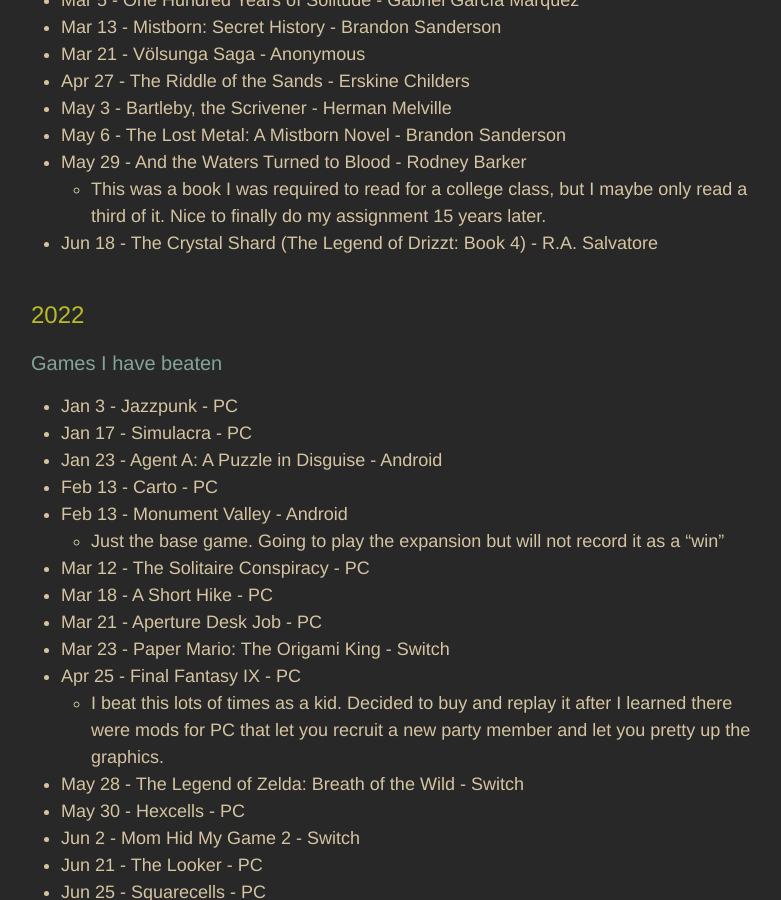
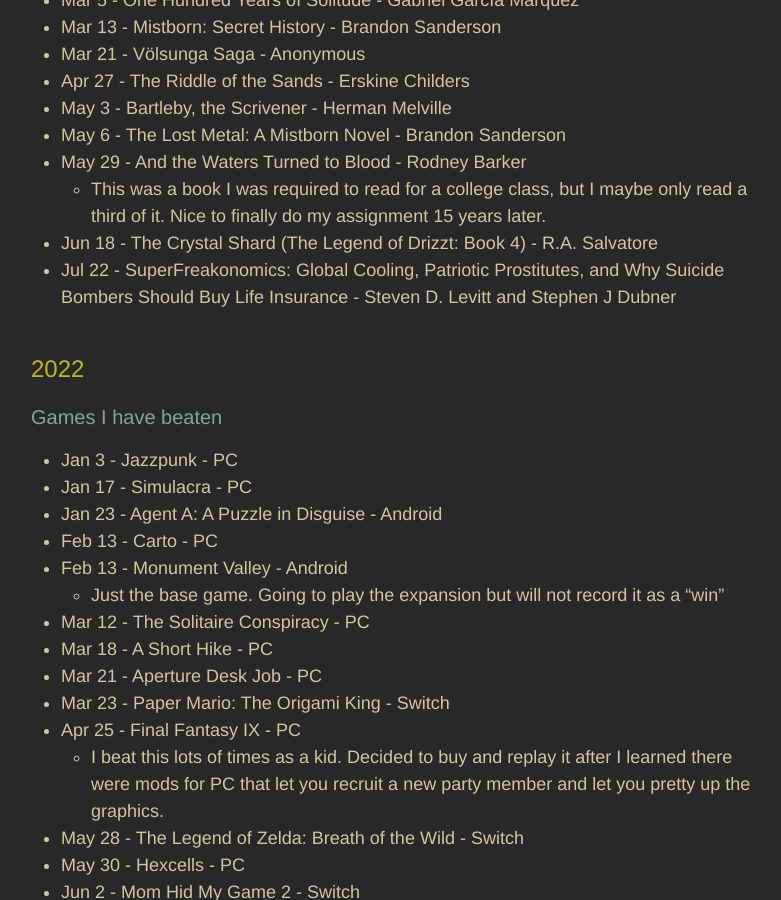
Before and after one commit to adkinsrs/sadkins_site, a Jekyll site: the page built from misc.md, in a window 1280 px wide and 900 px high, scrolled down 1334 px. Shown: the whole window, without its empty margins (239-1020 px from the left). Built offline with Jekyll 4.4.1, drawn with Linux system fonts in a browser that asks for light colours.

Commit message:
read a book

```diff
--- a/misc.md
+++ b/misc.md
@@ -55,6 +55,7 @@
 * May 29 - And the Waters Turned to Blood - Rodney Barker
   * This was a book I was required to read for a college class, but I maybe only read a third of it. Nice to finally do my assignment 15 years later.
 * Jun 18 - The Crystal Shard (The Legend of Drizzt: Book 4) - R.A. Salvatore
+* Jul 22 - SuperFreakonomics: Global Cooling, Patriotic Prostitutes, and Why Suicide Bombers Should Buy Life Insurance - Steven D. Levitt and Stephen J Dubner
 
 ## 2022
 
```
